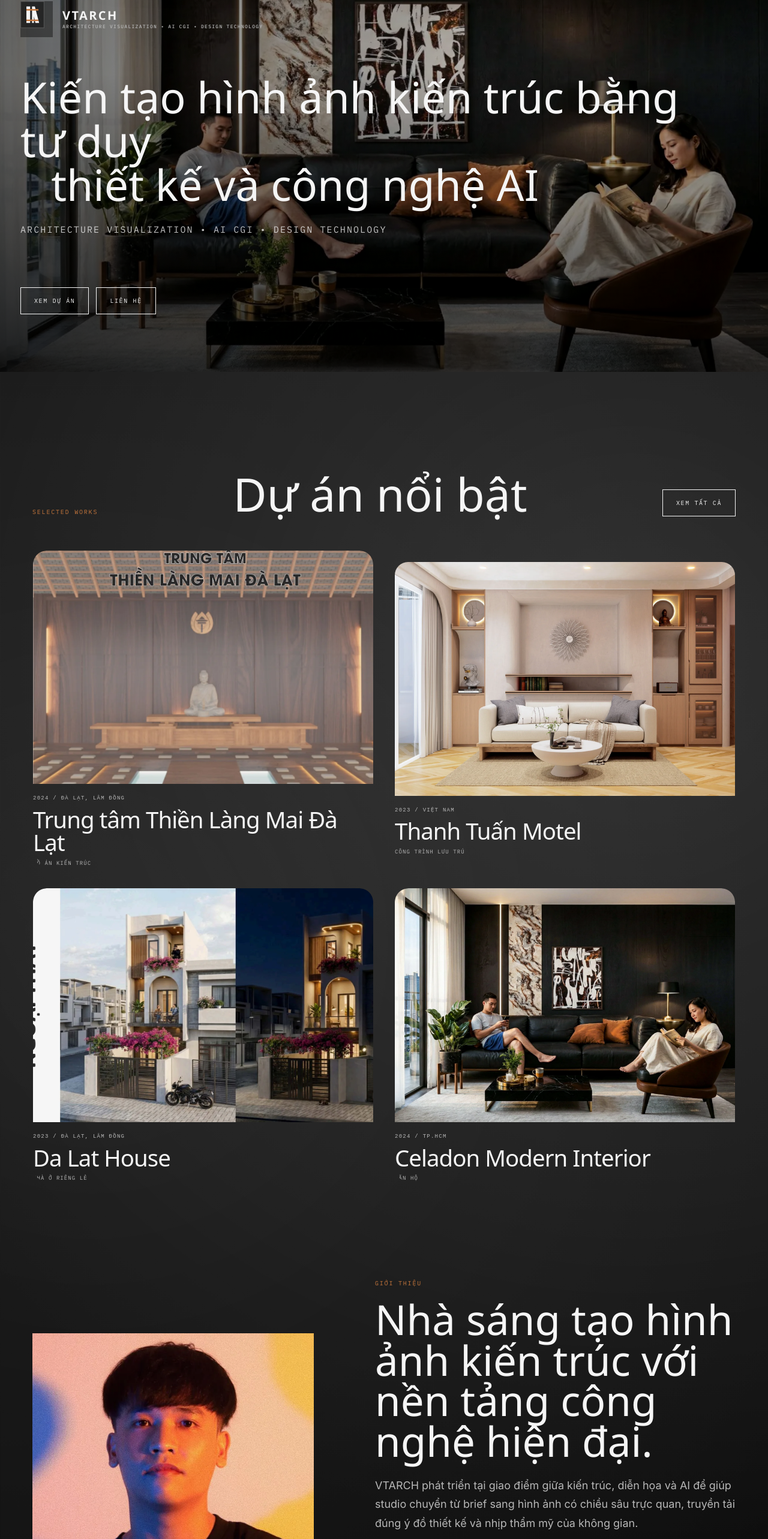
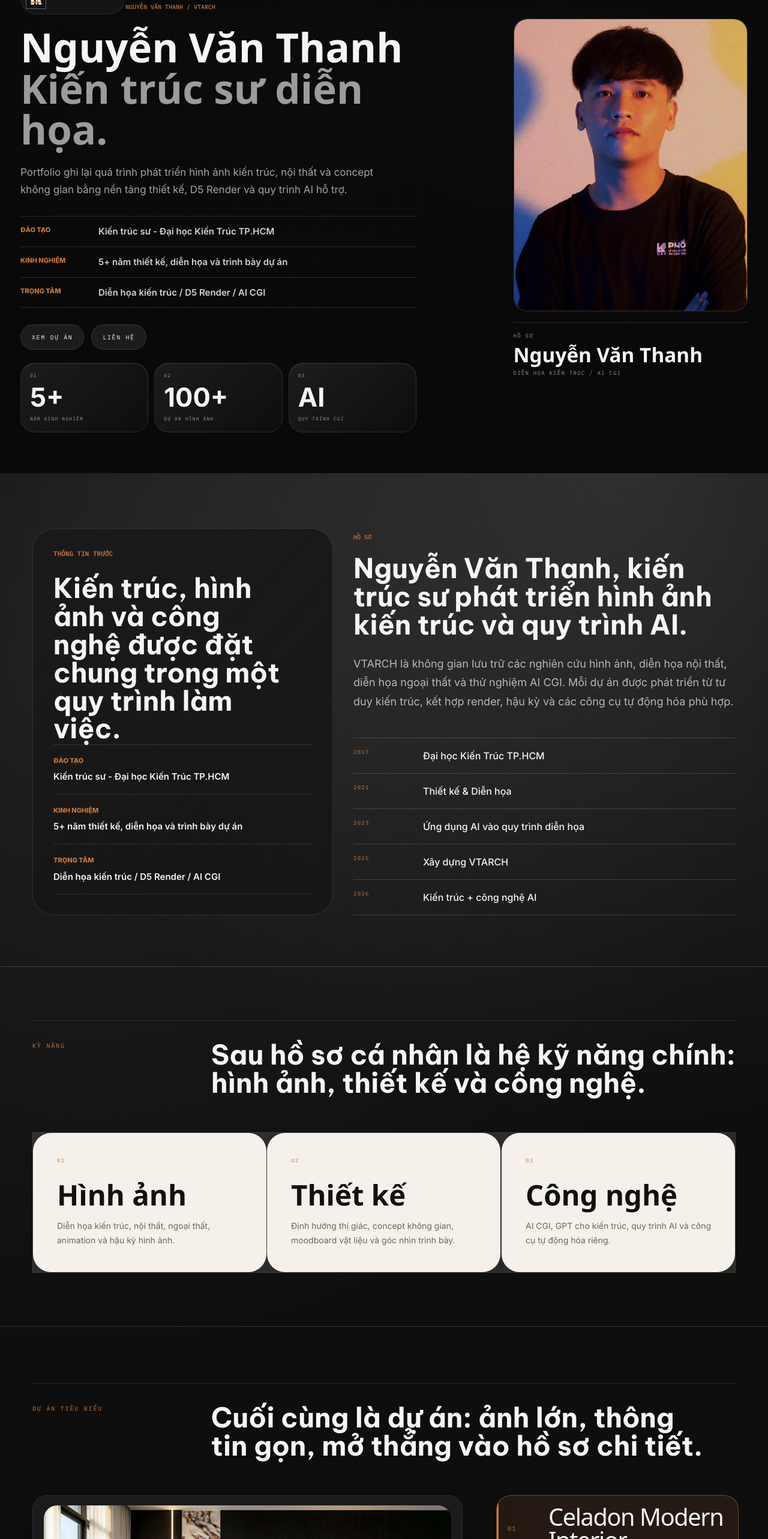
Before and after one commit to datavtarch/datavtarch.github.io, a React (Vite) app: page /#/ in a window 1280 px wide. Shown: the part 180-2746 px from the top of the page at 60% size. Built offline with nearby package versions, Linux system fonts and the light colour scheme.

Commit message:
Revert "Refine homepage portfolio and navigation presentation"
This reverts commit bed530a3ff6a96cd275887f057d0012f5731d6be.

```diff
--- a/src/App.jsx
+++ b/src/App.jsx
@@ -109,6 +109,7 @@ export default function App() {
           </Routes>
         </Suspense>
       </Layout>
+
     </Router>
   );
 }
--- a/src/pages/Home.jsx
+++ b/src/pages/Home.jsx
@@ -1,31 +1,81 @@
-import React, { useEffect } from 'react';
+import React, { useEffect, useMemo, useRef, useState } from 'react';
 import { Link, useNavigate } from 'react-router-dom';
 import { BrandMark } from '../components/Brand';
 import { Reveal } from '../components/UI';
-import {
-  AI_LAB_ITEMS,
-  IMAGES,
-  INSIGHTS,
-  PROJECTS_DATA,
-  SERVICE_GROUPS,
-  getProjectCover,
-  getProjectDetailPath,
-} from '../data/constants';
+import { IMAGES, INSIGHTS, PROJECTS_DATA, getProjectCover, getProjectDetailPath } from '../data/constants';
 import { personSchema, setPageSeo } from '../utils/seo';
+
+const projectCopy = [
+  {
+    sourceIndex: 3,
+    title: 'Celadon Modern Interior',
+    type: 'Diễn họa nội thất',
+    location: 'TP.HCM',
+    year: '2024',
+    note: 'Một khung hình nội thất được xử lý như ảnh tạp chí: ánh sáng mềm, vật liệu rõ, nhịp sống vừa đủ.',
+  },
+  {
+    sourceIndex: 0,
+    title: 'Trung tâm Thiền Làng Mai Đà Lạt',
+    type: 'Concept kiến trúc',
+    location: 'Đà Lạt',
+    year: '2024',
+    note: 'Không gian thiền định được kể bằng địa hình, bóng đổ và chuyển tiếp giữa ồn ào và tĩnh lặng.',
+  },
+  {
+    sourceIndex: 2,
+    title: 'Da Lat House',
+    type: 'Diễn họa nhà ở',
+    location: 'Đà Lạt',
+    year: '2023',
+    note: 'Một nghiên cứu về chất liệu ấm, ánh sáng tự nhiên và cảm giác cư trú trong bối cảnh cao nguyên.',
+  },
+  {
+    sourceIndex: 4,
+    title: 'Vinhomes Hybrid Interior',
+    type: 'Diễn họa hybrid',
+    location: 'TP.HCM',
+    year: '2024',
+    note: 'Quy trình hybrid kết hợp D5 Render và AI hậu kỳ để thử mood, vật liệu và chiều sâu hình ảnh.',
+  },
+];
 
 const timeline = [
   ['2017', 'Đại học Kiến Trúc TP.HCM'],
   ['2021', 'Thiết kế & Diễn họa'],
   ['2023', 'Ứng dụng AI vào quy trình diễn họa'],
   ['2025', 'Xây dựng VTARCH'],
-  ['2026', 'Kiến trúc + Công nghệ AI'],
+  ['2026', 'Kiến trúc + công nghệ AI'],
 ];
 
-const featuredProjects = PROJECTS_DATA.slice(0, 4);
-const latestInsights = INSIGHTS.slice(0, 3);
+const labItems = [
+  ['AI CGI', 'Tăng tốc thử mood, ánh sáng và vật liệu trước khi đi vào render chính.'],
+  ['GPT cho kiến trúc', 'Hỗ trợ phân tích brief, cấu trúc thuyết minh và phát triển hướng trình bày.'],
+  ['Tự động hóa quy trình', 'Rút gọn các bước lặp lại trong xử lý hình ảnh và hồ sơ trình bày.'],
+];
+
+const services = [
+  ['Hình ảnh', 'Diễn họa kiến trúc, nội thất, ngoại thất, animation và hậu kỳ hình ảnh.'],
+  ['Thiết kế', 'Định hướng thị giác, concept không gian, moodboard vật liệu và góc nhìn trình bày.'],
+  ['Công nghệ', 'AI CGI, GPT cho kiến trúc, quy trình AI và công cụ tự động hóa riêng.'],
+];
+
+const profileFacts = [
+  ['Đào tạo', 'Kiến trúc sư - Đại học Kiến Trúc TP.HCM'],
+  ['Kinh nghiệm', '5+ năm thiết kế, diễn họa và trình bày dự án'],
+  ['Trọng tâm', 'Diễn họa kiến trúc / D5 Render / AI CGI'],
+];
+
+const getProject = (entry) => ({
+  ...PROJECTS_DATA[entry.sourceIndex],
+  ...entry,
+});
 
 const Home = () => {
   const navigate = useNavigate();
+  const homeRef = useRef(null);
+  const projects = useMemo(() => projectCopy.map(getProject), []);
+  const [activeProject, setActiveProject] = useState(projects[0]);
 
   useEffect(() => {
     setPageSeo({
@@ -37,91 +87,116 @@ const Home = () => {
     });
   }, []);
 
+  useEffect(() => {
+    const node = homeRef.current;
+    if (!node) return undefined;
+
+    let frame = 0;
+    const updateScroll = () => {
+      window.cancelAnimationFrame(frame);
+      frame = window.requestAnimationFrame(() => {
+        const max = Math.max(1, document.documentElement.scrollHeight - window.innerHeight);
+        node.style.setProperty('--scroll-ratio', `${Math.min(1, window.scrollY / max)}`);
+      });
+    };
+
+    window.addEventListener('scroll', updateScroll, { passive: true });
+    updateScroll();
+
+    return () => {
+      window.cancelAnimationFrame(frame);
+      window.removeEventListener('scroll', updateScroll);
+    };
+  }, []);
+
   return (
-    <div className="site-redesign cinematic-home">
-      <section className="home-hero-v2">
-        <img src={IMAGES.projectCaledon} alt="VTARCH visual" loading="eager" fetchPriority="high" />
-        <div className="home-hero-v2-overlay" aria-hidden="true" />
+    <div className="cinematic-home editorial-home-v2 motion-ready" ref={homeRef}>
+      <div className="motion-spotlight" aria-hidden="true" />
+      <div className="motion-scanline" aria-hidden="true" />
+      <section className="cinematic-hero">
+        <div className="cinematic-hero-media" aria-hidden="true" />
 
-        <div className="section-shell home-hero-v2-content">
-          <Reveal>
-            <div className="hero-brand-system">
-              <span className="hero-brand-symbol">
-                <BrandMark />
-              </span>
-              <span className="hero-brand-word brand-word">
-                <strong>VTARCH</strong>
-                <small>Architecture Visualization • AI CGI • Design Technology</small>
-              </span>
+        <div className="section-shell cinematic-hero-inner">
+          <Reveal className="cinematic-hero-copy">
+            <div className="reference-hero-chip profile-hero-chip">
+              <BrandMark />
+              <span>Portfolio cá nhân</span>
             </div>
+            <span className="cinematic-kicker">Nguyễn Văn Thanh / VTARCH</span>
+            <h1 className="motion-title">
+              <span>Nguyễn Văn Thanh</span>
+              <span>Kiến trúc sư diễn họa.</span>
+            </h1>
+            <p>
+              Portfolio ghi lại quá trình phát triển hình ảnh kiến trúc, nội thất và concept không gian
+              bằng nền tảng thiết kế, D5 Render và quy trình AI hỗ trợ.
+            </p>
+            <div className="profile-hero-facts">
+              {profileFacts.map(([label, value]) => (
+                <article key={label}>
+                  <span>{label}</span>
+                  <strong>{value}</strong>
+                </article>
+              ))}
+            </div>
+            <div className="cinematic-hero-actions">
+              <Link to="/portfolio">Xem dự án</Link>
+              <Link to="/contact">Liên hệ</Link>
+            </div>
+            <div className="cinematic-hero-stats">
+              <article>
+                <span>01</span>
+                <strong>5+</strong>
+                <em>Năm kinh nghiệm</em>
+              </article>
+              <article>
+                <span>02</span>
+                <strong>100+</strong>
+                <em>Dự án hình ảnh</em>
+              </article>
+              <article>
+                <span>03</span>
+                <strong>AI</strong>
+                <em>Quy trình CGI</em>
+              </article>
+            </div>
+          </Reveal>
 
-            <h1 className="hero-title-locked">
-              <span>Kiến tạo hình ảnh kiến trúc bằng tư duy</span>
-              <span>thiết kế và công nghệ AI</span>
-            </h1>
-            <p>Architecture Visualization • AI CGI • Design Technology</p>
-
-            <div className="mt-10 flex flex-wrap gap-3">
-              <Link to="/portfolio" className="primary-minimal-link">
-                Xem dự án
-              </Link>
-              <Link to="/contact" className="primary-minimal-link">
-                Liên hệ
-              </Link>
+          <Reveal className="reference-hero-visual profile-hero-visual" delay={120} variant="scale">
+            <button className="reference-portrait-card" type="button" onClick={() => navigate('/about')}>
+              <img src={IMAGES.portrait} alt="Nguyễn Văn Thanh - VTARCH" loading="eager" fetchPriority="high" />
+            </button>
+            <div className="reference-portrait-caption">
+              <span>Hồ sơ</span>
+              <strong>Nguyễn Văn Thanh</strong>
+              <em>Diễn họa kiến trúc / AI CGI</em>
             </div>
           </Reveal>
         </div>
       </section>
 
-      <section className="section-shell portfolio-section">
-        <Reveal>
-          <div className="minimal-section-heading">
-            <span className="section-kicker">Selected Works</span>
-            <h2>Dự án nổi bật</h2>
-            <Link to="/portfolio" className="primary-minimal-link">
-              Xem tất cả
-            </Link>
+      <section className="cinematic-about section-shell profile-summary">
+        <Reveal className="profile-summary-panel" variant="scale">
+          <span className="cinematic-kicker">Thông tin trước</span>
+          <h2>Kiến trúc, hình ảnh và công nghệ được đặt chung trong một quy trình làm việc.</h2>
+          <div>
+            {profileFacts.map(([label, value]) => (
+              <article key={label}>
+                <span>{label}</span>
+                <strong>{value}</strong>
+              </article>
+            ))}
           </div>
         </Reveal>
-
-        <div className="selected-works-grid">
-          {featuredProjects.map((project) => (
-            <button
-              key={project.id}
-              type="button"
-              className="work-tile"
-              onClick={() => navigate(getProjectDetailPath(project))}
-            >
-              <img
-                src={getProjectCover(project)}
-                alt={project.title}
-                loading="lazy"
-                decoding="async"
-              />
-              <span>
-                {project.year} / {project.location}
-              </span>
-              <strong>{project.title}</strong>
-              <em>{project.type}</em>
-            </button>
-          ))}
-        </div>
-      </section>
-
-      <section className="section-shell about-v2">
-        <Reveal className="about-v2-image" delay={120}>
-          <img src={IMAGES.portrait} alt="Nguyễn Văn Thanh - VTARCH" loading="lazy" decoding="async" />
-        </Reveal>
-
-        <Reveal className="about-v2-copy" delay={80}>
-          <span className="section-kicker">Giới thiệu</span>
-          <h2>Nhà sáng tạo hình ảnh kiến trúc với nền tảng công nghệ hiện đại.</h2>
+        <Reveal className="cinematic-about-copy" delay={100}>
+          <span className="cinematic-kicker">Hồ sơ</span>
+          <h2>Nguyễn Văn Thanh, kiến trúc sư phát triển hình ảnh kiến trúc và quy trình AI.</h2>
           <p>
-            VTARCH phát triển tại giao điểm giữa kiến trúc, diễn họa và AI để giúp studio chuyển từ brief
-            sang hình ảnh có chiều sâu trực quan, truyền tải đúng ý đồ thiết kế và nhịp thẩm mỹ của không gian.
+            VTARCH là không gian lưu trữ các nghiên cứu hình ảnh, diễn họa nội thất, diễn họa ngoại thất
+            và thử nghiệm AI CGI. Mỗi dự án được phát triển từ tư duy kiến trúc, kết hợp render, hậu kỳ
+            và các công cụ tự động hóa phù hợp.
           </p>
-
-          <div className="timeline-list">
+          <div className="cinematic-timeline">
             {timeline.map(([year, text]) => (
               <div key={year}>
                 <span>{year}</span>
@@ -132,84 +207,116 @@ const Home = () => {
         </Reveal>
       </section>
 
-      <section className="section-shell services-v2">
-        <Reveal>
-          <div className="minimal-section-heading">
-            <span className="section-kicker">Dịch vụ</span>
-            <h2>Ba nhóm năng lực trọng tâm của studio.</h2>
-          </div>
-        </Reveal>
-
-        <div className="service-groups-v2">
-          {SERVICE_GROUPS.map((group, idx) => (
-            <Reveal key={group.title} delay={idx * 70}>
-              <article>
-                <h3>{group.title}</h3>
-                <p>{group.desc}</p>
-                <ul>
-                  {group.items.map((item) => (
-                    <li key={item}>{item}</li>
-                  ))}
-                </ul>
-              </article>
-            </Reveal>
-          ))}
-        </div>
-      </section>
-
-      <section className="ai-lab-v2">
+      <section className="cinematic-services">
         <div className="section-shell">
-          <Reveal className="ai-lab-v2-heading">
-            <span>AI Lab</span>
-            <h2>AI Lab</h2>
+          <Reveal className="cinematic-section-title">
+            <span>Kỹ năng</span>
+            <h2>Sau hồ sơ cá nhân là hệ kỹ năng chính: hình ảnh, thiết kế và công nghệ.</h2>
           </Reveal>
-          <div className="ai-lab-v2-list">
-            {AI_LAB_ITEMS.map((item, idx) => (
-              <Reveal key={item} delay={idx * 60}>
-                <div>
+          <div className="cinematic-service-grid">
+            {services.map(([title, desc], idx) => (
+              <Reveal key={title} delay={idx * 80}>
+                <article>
                   <span>{String(idx + 1).padStart(2, '0')}</span>
-                  <strong>{item}</strong>
-                </div>
+                  <h3>{title}</h3>
+                  <p>{desc}</p>
+                </article>
               </Reveal>
             ))}
           </div>
         </div>
       </section>
 
-      <section className="section-shell journal-page">
-        <Reveal className="minimal-section-heading">
-          <span className="section-kicker">Góc nhìn</span>
-          <h2>Những ghi chú ngắn về kiến trúc và AI.</h2>
+      <section className="section-shell cinematic-works" id="projects">
+        <Reveal className="cinematic-section-title">
+          <span>Dự án tiêu biểu</span>
+          <h2>Cuối cùng là dự án: ảnh lớn, thông tin gọn, mở thẳng vào hồ sơ chi tiết.</h2>
         </Reveal>
 
-        <div className="journal-grid-v2">
-          {latestInsights.map((post, idx) => (
-            <Reveal key={post.title} delay={idx * 60}>
+        <div className="cinematic-work-stage">
+          <Reveal className="cinematic-work-preview" variant="scale">
+            <div className="cinematic-preview-media">
+              <img src={getProjectCover(activeProject)} alt={activeProject.title} loading="lazy" decoding="async" />
+            </div>
+            <div>
+              <span>{activeProject.year} / {activeProject.location}</span>
+              <strong>{activeProject.title}</strong>
+            </div>
+          </Reveal>
+
+          <div className="cinematic-work-list">
+            {projects.map((project, idx) => (
+              <Reveal key={project.title} delay={idx * 70}>
+                <button
+                  type="button"
+                  className={activeProject.title === project.title ? 'is-active' : ''}
+                  onMouseEnter={() => setActiveProject(project)}
+                  onFocus={() => setActiveProject(project)}
+                  onClick={() => navigate(getProjectDetailPath(project))}
+                >
+                  <span>{String(idx + 1).padStart(2, '0')}</span>
+                  <strong>{project.title}</strong>
+                  <em>{project.type}</em>
+                </button>
+              </Reveal>
+            ))}
+          </div>
+        </div>
+      </section>
+
+      <section className="cinematic-lab">
+        <div className="section-shell cinematic-lab-inner">
+          <Reveal className="cinematic-lab-heading">
+            <span>AI Lab</span>
+            <h2>AI Lab phát triển các thử nghiệm giúp quy trình diễn họa nhanh hơn và rõ ý tưởng hơn.</h2>
+          </Reveal>
+
+          <Reveal className="cinematic-lab-visual" delay={80} variant="scale">
+            <img src={IMAGES.projectAIJapandiModern} alt="Quy trình AI CGI" loading="lazy" decoding="async" />
+            <img src={IMAGES.compareRender} alt="Quy trình ánh sáng D5 Render" loading="lazy" decoding="async" />
+          </Reveal>
+
+          <div className="cinematic-lab-list">
+            {labItems.map(([title, desc], idx) => (
+              <Reveal key={title} delay={idx * 70}>
+                <article>
+                  <span>{String(idx + 1).padStart(2, '0')}</span>
+                  <strong>{title}</strong>
+                  <p>{desc}</p>
+                </article>
+              </Reveal>
+            ))}
+          </div>
+        </div>
+      </section>
+
+      <section className="section-shell cinematic-journal">
+        <Reveal className="cinematic-section-title">
+          <span>Góc nhìn</span>
+          <h2>Góc nhìn chuyên môn về render, AI và quy trình thiết kế.</h2>
+        </Reveal>
+        <div className="cinematic-journal-grid">
+          {INSIGHTS.slice(0, 3).map((post, idx) => (
+            <Reveal key={post.title} delay={idx * 70}>
               <Link to="/journal">
                 <img src={post.image} alt={post.title} loading="lazy" decoding="async" />
                 <span>{post.category}</span>
                 <strong>{post.title}</strong>
-                <p>{post.excerpt}</p>
               </Link>
             </Reveal>
           ))}
         </div>
       </section>
 
-      <section className="section-shell contact-v2">
-        <Reveal className="contact-v2-grid">
-          <h2>Bắt đầu một brief mới.</h2>
-          <a href="mailto:vtarch99@gmail.com">Email</a>
-          <a href="https://www.instagram.com/vtarch99/" target="_blank" rel="noreferrer">
-            Instagram
-          </a>
-          <a href="https://www.behance.net/" target="_blank" rel="noreferrer">
-            Behance
-          </a>
-          <a href="https://www.facebook.com/" target="_blank" rel="noreferrer">
-            Facebook
-          </a>
-          <Link to="/contact">Gửi brief chi tiết</Link>
+      <section className="section-shell cinematic-contact">
+        <Reveal>
+          <span className="cinematic-kicker">Liên hệ</span>
+          <h2>Bắt đầu câu chuyện hình ảnh cho dự án tiếp theo.</h2>
+          <div>
+            <a href="mailto:vtarch99@gmail.com">vtarch99@gmail.com</a>
+            <a href="tel:0385550506">038.555.0506</a>
+            <Link to="/contact">Gửi brief dự án</Link>
+          </div>
         </Reveal>
       </section>
     </div>
--- a/src/pages/Portfolio.jsx
+++ b/src/pages/Portfolio.jsx
@@ -1,60 +1,71 @@
-import React, { useEffect, useMemo, useState } from 'react';
-import { Link } from 'react-router-dom';
+import React, { useEffect, useState } from 'react';
+import { useNavigate } from 'react-router-dom';
+import { ArrowUpRight } from 'lucide-react';
 import { Reveal } from '../components/UI';
-import { FILTER_CATEGORIES, PROJECTS_DATA, getProjectCover, getProjectDetailPath } from '../data/constants';
+import {
+  FILTER_CATEGORIES,
+  PROJECTS_DATA,
+  getProjectCover,
+  getProjectDetailPath,
+  getProjectGallery,
+} from '../data/constants';
 import { setPageSeo } from '../utils/seo';
 
 const Portfolio = () => {
-  const normalizedFilter = useMemo(
-    () => FILTER_CATEGORIES.find((category) => category === 'Tất cả') ?? FILTER_CATEGORIES[0],
-    []
-  );
-
-  const [filter, setFilter] = useState(normalizedFilter);
+  const [filter, setFilter] = useState('Tất cả');
+  const navigate = useNavigate();
 
   useEffect(() => {
     setPageSeo({
       title: 'Dự án diễn họa kiến trúc | VTARCH',
       description:
-        'Thư viện dự án VTARCH gồm diễn họa kiến trúc, nội thất, D5 Render và quy trình AI cho studio.',
+        'Thư viện dự án VTARCH gồm diễn họa kiến trúc, diễn họa nội thất, D5 Render, AI CGI và ảnh chuyển trực tiếp từ hồ sơ PDF dự án.',
       path: '/#/portfolio',
     });
   }, []);
 
-  const filteredProjects =
-    filter === normalizedFilter
+  const filteredProjects = filter === 'Tất cả'
     ? PROJECTS_DATA
     : PROJECTS_DATA.filter((project) => project.category?.includes(filter));
+
+  const handleProjectClick = (project) => {
+    navigate(getProjectDetailPath(project));
+  };
 
   return (
     <div className="page-wrap portfolio-page editorial-portfolio-v2">
       <section className="section-shell page-hero-minimal">
-        <Reveal>
+        <Reveal className="portfolio-hero-copy">
           <p className="eyebrow">Dự án</p>
-          <h1>Hồ sơ hình ảnh diễn họa, nội thất và AI CGI.</h1>
+          <h1>Hồ sơ hình ảnh kiến trúc, nội thất và AI CGI.</h1>
           <p>
-            Mỗi công trình được trình bày tối giản với dữ liệu thực tế từ PDF và ảnh đã quy đổi để giữ đúng tư duy
-            thị giác của bài vẽ.
+            Mỗi dự án được trình bày như một hồ sơ hình ảnh ngắn: ảnh chuyển trực tiếp từ PDF, thông tin rõ và
+            mở vào thư viện chi tiết thay vì màn hình nổi.
           </p>
+          <div className="portfolio-hero-metrics">
+            <article>
+              <strong>{PROJECTS_DATA.length}</strong>
+              <span>Hồ sơ dự án</span>
+            </article>
+            <article>
+              <strong>PDF</strong>
+              <span>Nguồn ảnh gốc</span>
+            </article>
+            <article>
+              <strong>D5 + AI</strong>
+              <span>Quy trình hình ảnh</span>
+            </article>
+          </div>
         </Reveal>
       </section>
 
       <section className="section-shell">
         <div className="filter-bar portfolio-filter-bar">
-          <button
-            key={normalizedFilter}
-            onClick={() => setFilter(normalizedFilter)}
-            className={filter === normalizedFilter ? 'is-active' : ''}
-            type="button"
-          >
-            {normalizedFilter}
-          </button>
-          {FILTER_CATEGORIES.filter((category) => category !== normalizedFilter).map((category) => (
+          {FILTER_CATEGORIES.map((category) => (
             <button
               key={category}
               onClick={() => setFilter(category)}
               className={filter === category ? 'is-active' : ''}
-              type="button"
             >
               {category}
             </button>
@@ -62,10 +73,20 @@ const Portfolio = () => {
         </div>
       </section>
 
-      <section className="section-shell project-archive section-space selected-works-grid">
-        {filteredProjects.map((project, idx) => (
+      <section className="section-shell project-archive section-space">
+        {filteredProjects.map((project, idx) => {
+          const galleryCount = getProjectGallery(project).length;
+          const isFeatured = idx === 0 || idx === 5;
+
+          return (
             <Reveal key={project.id} delay={idx * 55}>
-            <Link className="work-tile" to={getProjectDetailPath(project)} aria-label={`Xem dự án ${project.title}`}>
+              <button
+                className={`project-card ${isFeatured ? 'is-featured' : ''}`}
+                onClick={() => handleProjectClick(project)}
+                aria-label={`Xem dự án ${project.title}`}
+              >
+                <span className="project-card-index">{String(idx + 1).padStart(2, '0')}</span>
+                <div className="project-card-media">
                   <img
                     src={getProjectCover(project)}
                     alt={project.title}
@@ -73,14 +94,27 @@ const Portfolio = () => {
                     decoding="async"
                     fetchPriority={idx === 0 ? 'high' : 'auto'}
                   />
-              <span>
-                {project.year} / {project.location}
-              </span>
-              <strong>{project.title}</strong>
-              <em>{project.type}</em>
-            </Link>
+                </div>
+                <div className="project-card-copy">
+                  <div className="project-card-meta">
+                    <span>{project.year}</span>
+                    <span>{project.type}</span>
+                    <span>{galleryCount} ảnh</span>
+                  </div>
+                  <h2>{project.title}</h2>
+                  <span className="project-card-location">{project.location}</span>
+                  <p className="project-card-note">{project.story?.overview || project.desc}</p>
+                  <div className="project-card-tags">
+                    <span>{project.services[0]}</span>
+                    <span>{project.category?.[0] || 'Hồ sơ hình ảnh'}</span>
+                  </div>
+                  <span className="project-card-action">Xem hồ sơ dự án</span>
+                </div>
+                <ArrowUpRight size={22} className="project-card-icon" />
+              </button>
             </Reveal>
-        ))}
+          );
+        })}
       </section>
     </div>
   );
```
Also changed, not shown: src/components/Layout.jsx (+2 -9 lines), src/index.css. Lines whose indentation alone changed are shown as unchanged.
